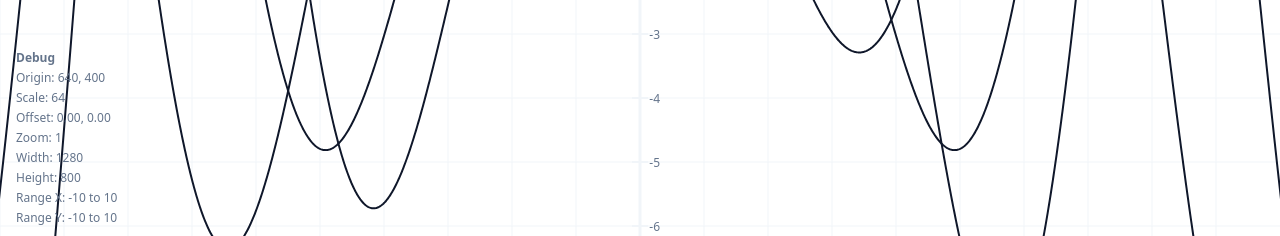
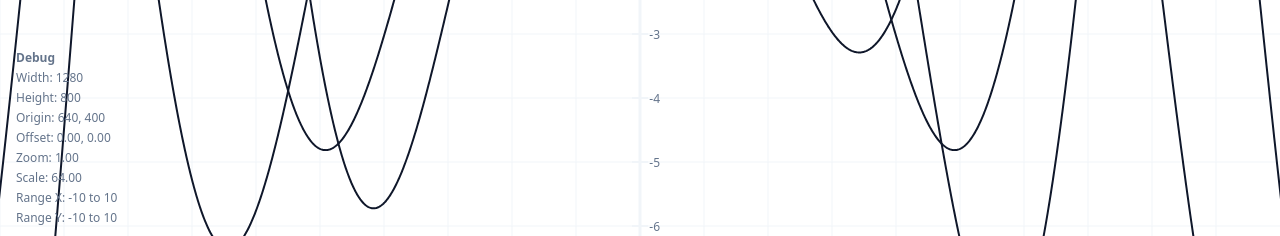
Before and after one commit to leonmeka/func, a React (Vite) app: page / in a window 1280 px wide. Shown: the part 558-794 px from the top of the page. Built offline with nearby package versions, Linux system fonts and the light colour scheme.

Commit message:
chore: format debugging section

```diff
--- a/core/components/debug/debug.tsx
+++ b/core/components/debug/debug.tsx
@@ -18,16 +18,18 @@ export const Debug = () => {
     <div className="grid absolute bottom-0 left-0 p-4 text-muted-foreground text-xs gap-1">
       <span className="font-bold">Debug</span>
 
+      <span>Width: {width}</span>
+      <span>Height: {height}</span>
       <span>
         Origin: {origin.x}, {origin.y}
       </span>
-      <span>Scale: {scale}</span>
       <span>
         Offset: {offsetX.toFixed(2)}, {offsetY.toFixed(2)}
       </span>
-      <span>Zoom: {zoom}</span>
-      <span>Width: {width}</span>
-      <span>Height: {height}</span>
+
+      <span>Zoom: {zoom.toFixed(2)}</span>
+      <span>Scale: {scale.toFixed(2)}</span>
+
       <span>
         Range X: {rangeX[0]} to {rangeX[1]}
       </span>
```
